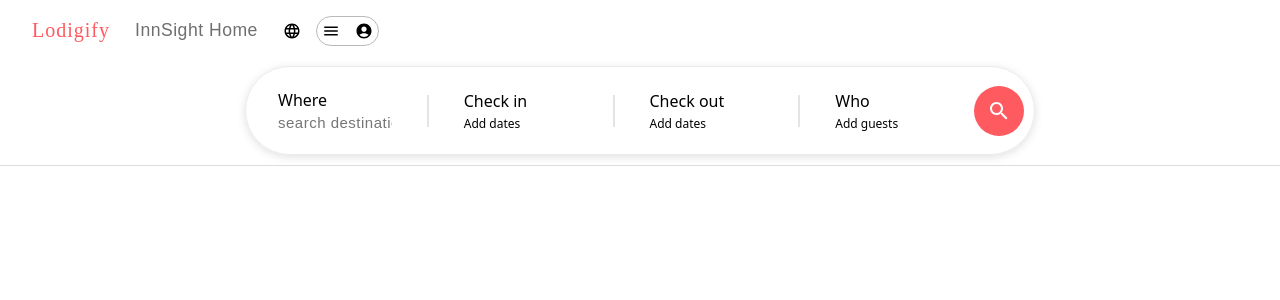
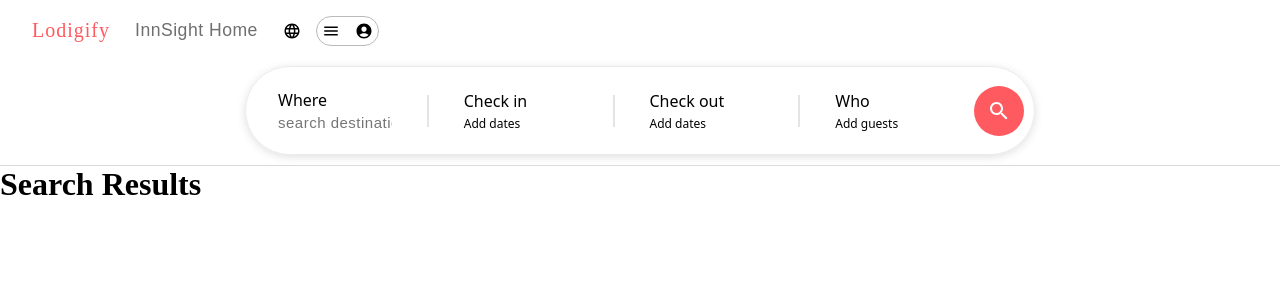
Before and after one commit to iijawhor/InnSight, a React (Create React App) app: page / in a window 1280 px wide. Shown: the top 300 px of the page. Built offline with nearby package versions, Linux system fonts and the light colour scheme.

Commit message:
removed map function used to list searched data for demo

```diff
--- a/src/pages/HomePage/HomePage.jsx
+++ b/src/pages/HomePage/HomePage.jsx
@@ -1,9 +1,10 @@
 import React from "react";
-import { Container, HeaderPage } from "../../exports/export";
+import { Container, HeaderPage, SearchResults } from "../../exports/export";
 function HomePage() {
   return (
     <Container>
       <HeaderPage />
+      <SearchResults />
     </Container>
   );
 }
```
